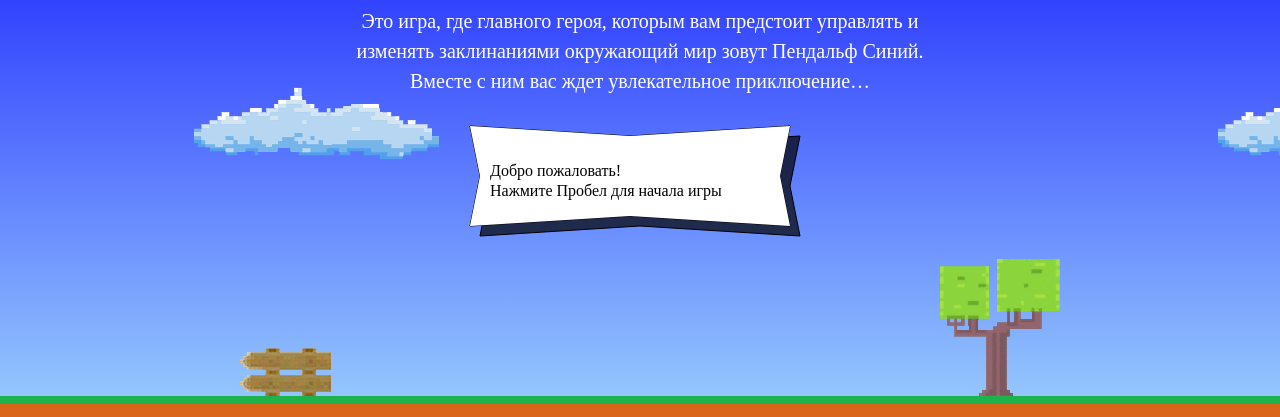
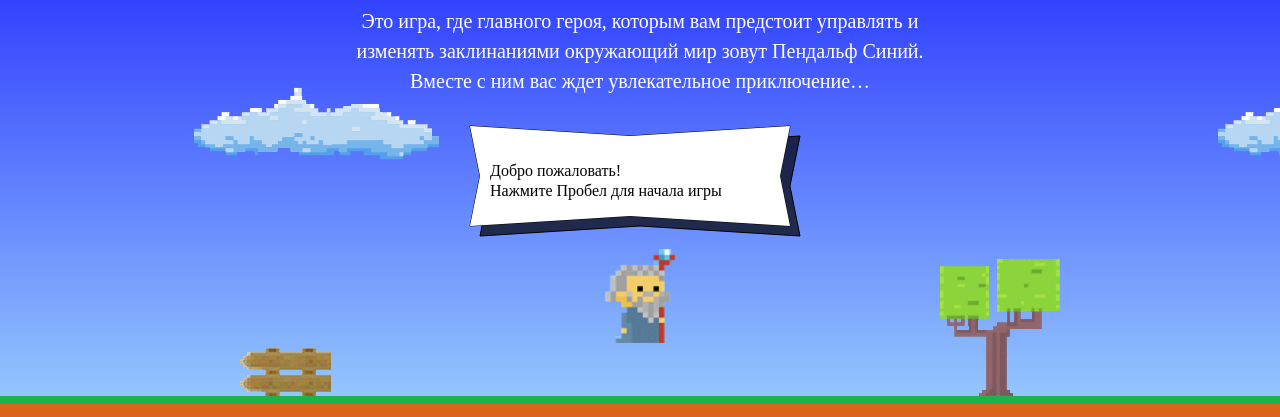
Before and after one commit to AlexLarina/422049-code-and-magick-1, a website: page index.html in a window 1280 px wide. Shown: the part 203-620 px from the top of the page. Drawn offline with Linux system fonts and the light colour scheme; a web font is replaced by a local one.

Commit message:
Исправлен расчет координат мага.

```diff
--- a/index.html
+++ b/index.html
@@ -185,22 +185,21 @@
 var fireballSize = 22;
 var wizardSpeed = 3;
 var wizardWidth = 70;
-var constForHeight = 1.337;
 
 var getFireballSpeed = function (left) {
-	return left == true ? 5 : 2 ;
+	return left ? 5 : 2 ;
 }
 
-var getWizardHeight = function (wizardWidth) {
-	return constForHeight * wizardWidth;
+var getWizardHeight = function () {
+	return 1.337 * wizardWidth;
 }
 
 var getWizardX = function (width) {
-	return (width+wizardWidth) / 2;
+	return (width - wizardWidth) / 2;
 }
 
 var getWizardY = function (height) {
-	return 2 * height / 3 + getWizardHeight() / 2;
+	return 2 * height / 3 - getWizardHeight(wizardWidth) / 2;
 }
 </script>
 <script src="js/game.js"></script>
```
